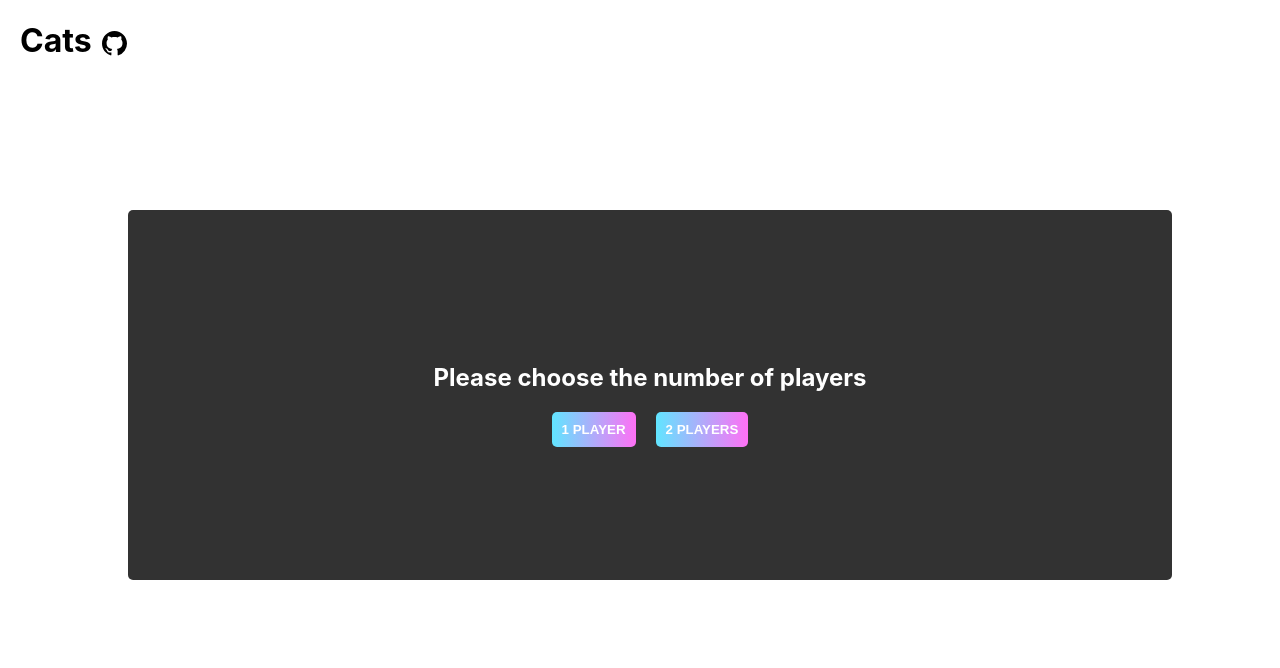
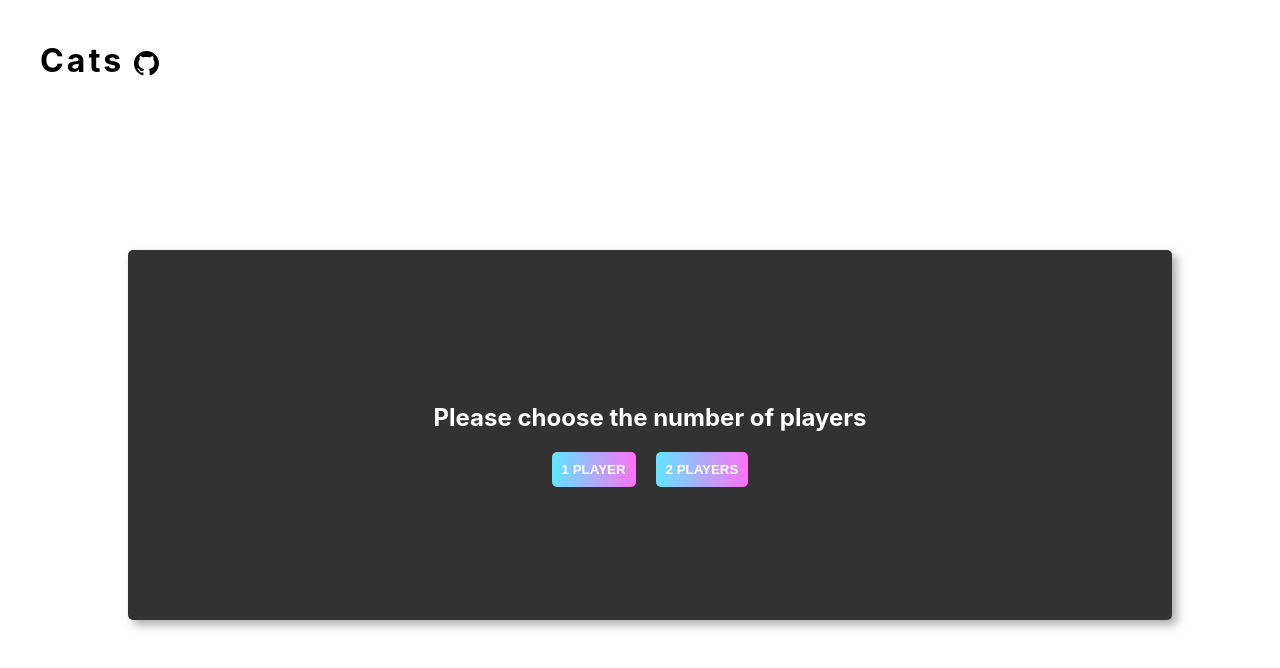
Before and after one commit to minho-sama/craft_memory, a React (Create React App) app: page / in a window 1280 px wide. Shown: the top 668 px of the page. Built offline with nearby package versions, Linux system fonts and the light colour scheme; the HTML template or start-up script is replaced by a standard one.

Commit message:
stopwatch & game end

```diff
--- a/src/App.js
+++ b/src/App.js
@@ -11,6 +11,10 @@ function App() {
   const [playerNum, setplayerNum] = useState(1)
   const [playerTurn, setPlayerTurn] = useState(1)
 
+  //stopwatch
+  const [time, setTime] = useState(0);
+  const [running, setRunning] = useState(false);
+
 
   function choosePlayerNum(players){
     setGameOn(true)
@@ -20,8 +24,18 @@ function App() {
   const headerProps = {
     gameOn: gameOn,
     playerNum: playerNum,
-    playerTurn: playerTurn
+    playerTurn: playerTurn,
+    time:time,
+    setTime: setTime,
+    running: running
   }
+
+//STOPWATCH STUFF
+//   <div className="buttons">
+//   <button onClick={() => setRunning(true)}>Start</button>
+//   <button onClick={() => setRunning(false)}>Stop</button>
+//   <button onClick={() => setTime(0)}>Reset</button>
+// </div>
 
   return (
     <div className="App">
@@ -29,7 +43,7 @@ function App() {
       <article>
         {gameOn ?
           <Board></Board> :
-          <StartModal choosePlayerNum = {choosePlayerNum}></StartModal>
+          <StartModal choosePlayerNum = {choosePlayerNum} setRunning = {setRunning}></StartModal>
           }
       </article>
     </div>
--- a/src/components/Board/Board.js
+++ b/src/components/Board/Board.js
@@ -3,18 +3,19 @@ import "./Board.css"
 import Card from "../Card/Card"
 
 export default function Board() {
+    const [gameEnded, setGameEnded] = useState(false)
+
     const [data, setData] = useState([]);
     const [loading, setLoading] = useState(true);
     const [error, setError] = useState(null);
 
     //fetch data, shuffle and create array
     useEffect(() => {
-     fetch(`https://api.thecatapi.com/v1/breeds?limit=6`)
+     fetch(`https://api.thecatapi.com/v1/breeds?limit=2`)
       .then((response) => response.json())
       .then(data => {
 
-            //SHUFFLECARDS(data.concat(data))
-          const cats = data.concat(data)
+          const cats = shuffleCards(data.concat(data))
           .map( (cat, i) => ({
               name: cat.name, //instead of id
               imgUrl: cat.image.url,
@@ -78,11 +79,18 @@ export default function Board() {
         setData(cards)
     }
 
+    //checking if game ends
+    useEffect(() => {
+        if(!loading && !data.filter(cat => !cat.matched).length){
+            setGameEnded(true)
+        }
+    }, [data])
+
     return (
         <section className = "board">
             {error && <div className = "err-msg">FAILED TO LOAD CATS</div>}
             {
-            loading ?
+            loading && !gameEnded ?
                 <p>"loading..."</p> :
                 <>{data.map( cat => {
                     return (
@@ -100,6 +108,9 @@ export default function Board() {
                 })}
                 </>
             }
+            {
+                gameEnded && <div>ENDMODAL</div>
+            }
         </section>
     )
    }
--- a/src/components/Card/Card.css
+++ b/src/components/Card/Card.css
@@ -20,7 +20,7 @@
     position:absolute;
     background-image: linear-gradient(90deg, rgb(97, 229, 255) 0%, rgb(255, 112, 245) 100%);
     border-radius: 5px;
-    box-shadow:5px 5px 5px rgba(212, 212, 212, 0.5);
+    box-shadow:5px 5px 8px rgba(212, 212, 212, 0.5);
     transition: 0.5s;
 }
 
--- a/src/components/Header/Header.css
+++ b/src/components/Header/Header.css
@@ -20,9 +20,14 @@ header{
     padding-top: 10px
 }
 
-header .timer{
+header .stopwatch{
     font-weight: 900;
     font-size: 20px;
+    padding:5px;
+}
+
+header .stopwatch span{
+    padding: 3px;
 }
 
 header .record{
--- a/src/components/Header/Header.js
+++ b/src/components/Header/Header.js
@@ -3,13 +3,17 @@ import Logo from './Logo/Logo'
 import Stopwatch from './Stopwatch/Stopwatch'
 
 export default function Header(props){
-    const {gameOn, playerNum} = props
+    const {gameOn, playerNum, time, setTime, running, setRunning} = props
 
     if(gameOn && playerNum === 1){
         return (
             <header>
                 <Logo></Logo>
-                <div className = "timer craft-red-text">TIMER</div>
+                <Stopwatch
+                    time = {time}
+                    setTime = {setTime}
+                    running = {running}
+                ></Stopwatch>
                 <div className = "record">Your record: 5</div>
             </header>
         )
@@ -29,6 +33,10 @@ export default function Header(props){
     }
 
     return (
-        <Logo></Logo>
+        <>
+        <header>
+            <Logo></Logo>
+        </header>
+        </>
     )
 }
--- a/src/components/Header/Stopwatch/Stopwatch.js
+++ b/src/components/Header/Stopwatch/Stopwatch.js
@@ -1,23 +1,27 @@
-//copied from geeksforgeeks
-// import { useState, useEffect } from "react"
+//COPIED from https://w3collective.com/react-stopwatch/
+import { useEffect } from "react"
 
-// export default function Stopwatch(){
+export default function Stopwatch(props){
+    const {time, setTime, running} = props
 
-//     const [isActive, setIsActive] = useState(false)
-//     const [time, setTime] = useState(0)
+    useEffect(() => {
+        let interval;
+        if (running) {
+          interval = setInterval(() => {
+            setTime((prevTime) => prevTime + 10);
+          }, 10);
+        } else if (!running) {
+          clearInterval(interval);
+        }
+        return () => clearInterval(interval);
+      }, [running]);
 
-//     useEffect(() => {
 
-//         let interval = null
-
-//         if(!isActive){
-//             interval = setInterval(() => {
-//                 setTime((time) => time + 10);
-//               }, 10);
-//         } else{
-//             clearInterval(interval)
-//         }
-//     })
-
-//     return <div class = "timer">TIMER</div>
-//}
+    return(
+        <div className="stopwatch">
+            <span  className = "craft-red-text">{("0" + Math.floor((time / 60000) % 60)).slice(-2)}:</span>
+            <span  className = "craft-red-text">{("0" + Math.floor((time / 1000) % 60)).slice(-2)}:</span>
+            <span  className = "craft-red-text">{("0" + ((time / 10) % 100)).slice(-2)}</span>
+        </div>
+    )
+}
--- a/src/components/StartModal/StartModal.css
+++ b/src/components/StartModal/StartModal.css
@@ -4,6 +4,7 @@
     justify-content: center;
     align-items: center;
     background: rgb(50, 50, 50);
+    box-shadow:5px 5px 10px rgba(92, 92, 92, 0.5);
     padding: 10px;
     margin: 10% 10% auto 10%;
     border-radius: 5px;
--- a/src/components/StartModal/StartModal.js
+++ b/src/components/StartModal/StartModal.js
@@ -1,12 +1,16 @@
 import "./StartModal.css"
 
 export default function StartModal(props){
-    const {choosePlayerNum} = props
+    const {choosePlayerNum, setRunning} = props
 
     return <article className = "start-modal">
         <h2>Please choose the number of players</h2>
         <div>
-            <button onClick = { () => choosePlayerNum(1)}>1 PLAYER</button>
+            <button onClick = {() => {
+                    choosePlayerNum(1)
+                    setRunning(true)
+                }}
+                >1 PLAYER</button>
             <button onClick = { () => choosePlayerNum(2)}>2 PLAYERS</button>
         </div>
     </article>
```
